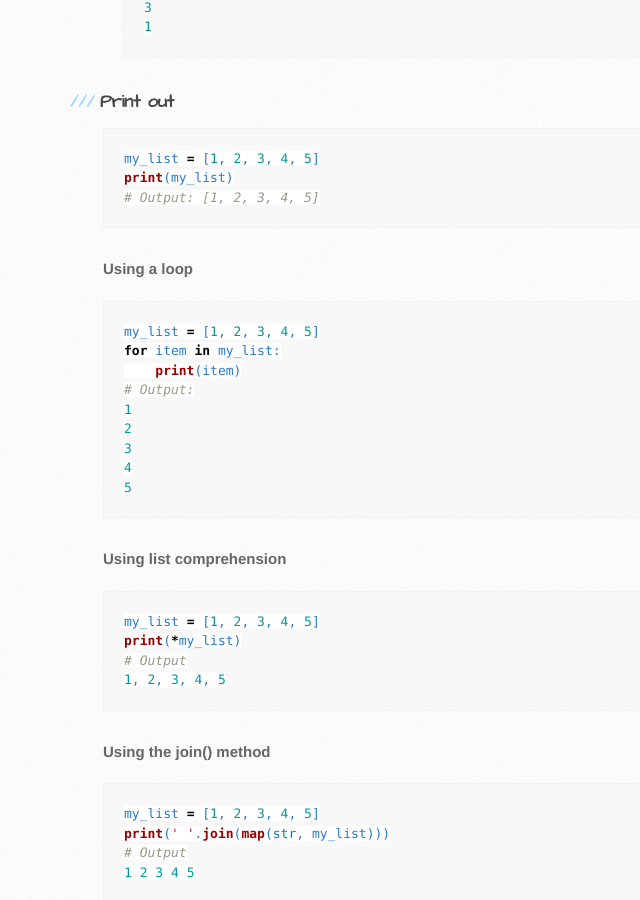
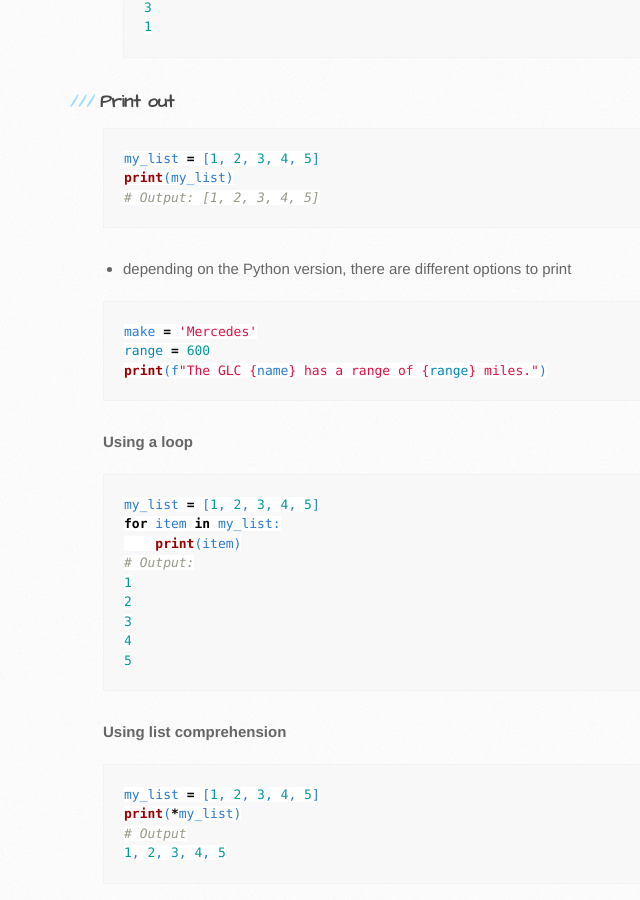
Before and after one commit to trumpfheller/trumpfheller.github.io, a Jekyll site: the page built from python/listmethods.md, in a window 1280 px wide and 900 px high, scrolled down 5598 px. Shown: the whole window, without its empty margins (57-697 px from the left). Built offline with Jekyll 4.4.1, drawn with Linux system fonts in a browser that asks for light colours.

Commit message:
Update listmethods.md

````diff
--- a/python/listmethods.md
+++ b/python/listmethods.md
@@ -242,6 +242,14 @@ print(my_list)
 # Output: [1, 2, 3, 4, 5]
 ```
 
+- depending on the Python version, there are different options to print
+
+```python
+make = 'Mercedes'
+range = 600
+print(f"The GLC {name} has a range of {range} miles.")
+```
+
 **Using a loop**
 ```python
 my_list = [1, 2, 3, 4, 5]
````
